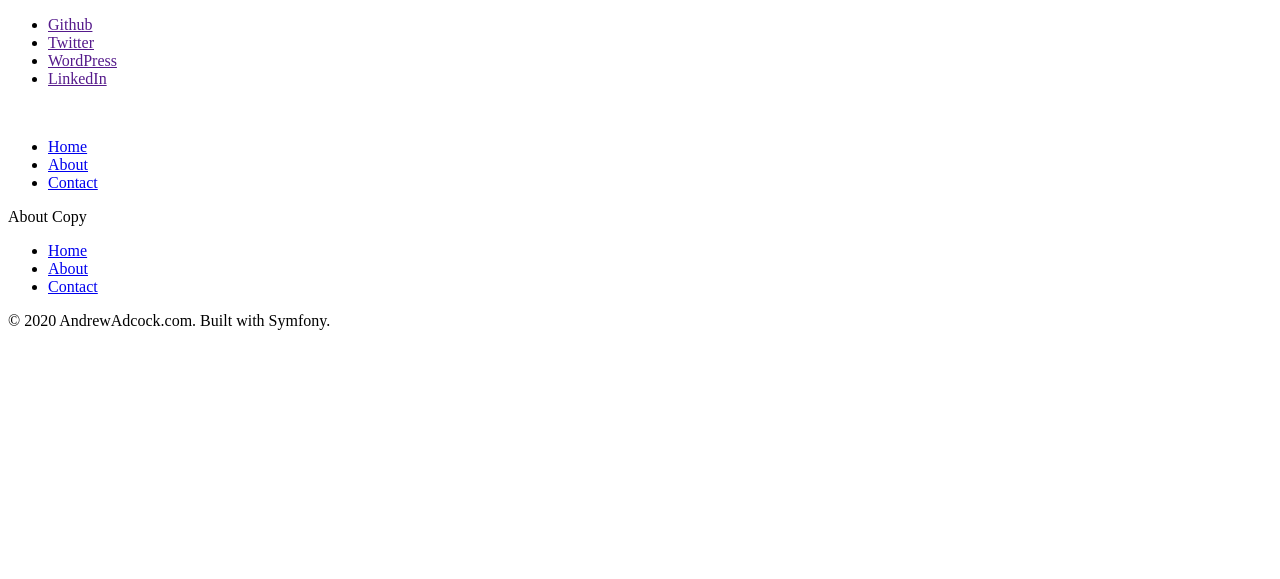
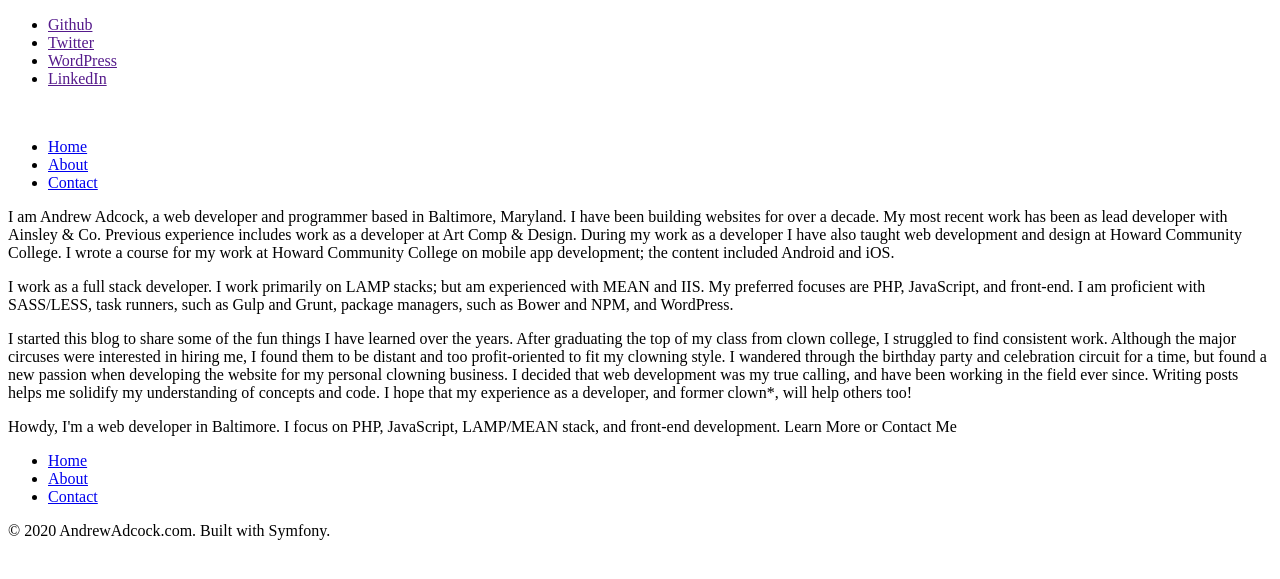
Before and after one commit to andrewadcock/andrewadcockcom, a Symfony app: template symfony/templates/single/about.html.twig in a window 1280 px wide. Shown: the top 579 px of the page. Run offline with Twig, Linux system fonts and the light colour scheme; the template is opened without the code that fills it, so the values that code supplies are empty; some libraries are stand-ins or nearby versions.

Commit message:
Add main widget

```diff
--- a/symfony/templates/base.html.twig
+++ b/symfony/templates/base.html.twig
@@ -30,8 +30,16 @@
                 </ul>
             </nav>
         </header>
-        {% block body %}{% endblock %}
-
+        <div class="main">
+            <div class="main-content">
+            {% block body %}{% endblock %}
+            </div>
+            <div class="sidebar-right">
+                {% block sidebar %}
+                    {{ include('widgets/aboutme.html.twig') }}
+                {% endblock %}
+            </div>
+        </div>
         <footer>
             <nav class="nav-footer">
                 <ul>
--- a/symfony/templates/single/about.html.twig
+++ b/symfony/templates/single/about.html.twig
@@ -1,5 +1,9 @@
 {% extends 'base.html.twig' %}
 
 {% block body %}
-    About Copy
+    <p>I am Andrew Adcock, a web developer and programmer based in Baltimore, Maryland. I have been building websites for over a decade. My most recent work has been as lead developer with Ainsley & Co. Previous experience includes work as a developer at Art Comp & Design. During my work as a developer I have also taught web development and design at Howard Community College. I wrote a course for my work at Howard Community College on mobile app development; the content included Android and iOS.</p>
+
+    <p>I work as a full stack developer. I work primarily on LAMP stacks; but am experienced with MEAN and IIS. My preferred focuses are PHP, JavaScript, and front-end. I am proficient with SASS/LESS, task runners, such as Gulp and Grunt, package managers, such as Bower and NPM, and WordPress.</p>
+
+    <p>I started this blog to share some of the fun things I have learned over the years. After graduating the top of my class from clown college, I struggled to find consistent work. Although the major circuses were interested in hiring me, I found them to be distant and too profit-oriented to fit my clowning style. I wandered through the birthday party and celebration circuit for a time, but found a new passion when developing the website for my personal clowning business. I decided that web development was my true calling, and have been working in the field ever since. Writing posts helps me solidify my understanding of concepts and code. I hope that my experience as a developer, and former clown*, will help others too!</p>
 {% endblock %}
--- a/symfony/templates/single/contact.html.twig
+++ b/symfony/templates/single/contact.html.twig
@@ -1,5 +1,6 @@
 {% extends 'base.html.twig' %}
 
 {% block body %}
-    Contact Copy
+    <h3>Have a question, comment, or recipe? Drop me a line.</h3>
+    <p>Fields marked with an * are required</p>
 {% endblock %}
--- /dev/null
+++ b/symfony/templates/widgets/aboutme.html.twig
@@ -0,0 +1,2 @@
+Howdy, I'm a web developer in Baltimore. I focus on PHP, JavaScript, LAMP/MEAN stack, and front-end development.
+Learn More or Contact Me
```
Also changed, not shown: symfony/assets/images/logo.png (added).
